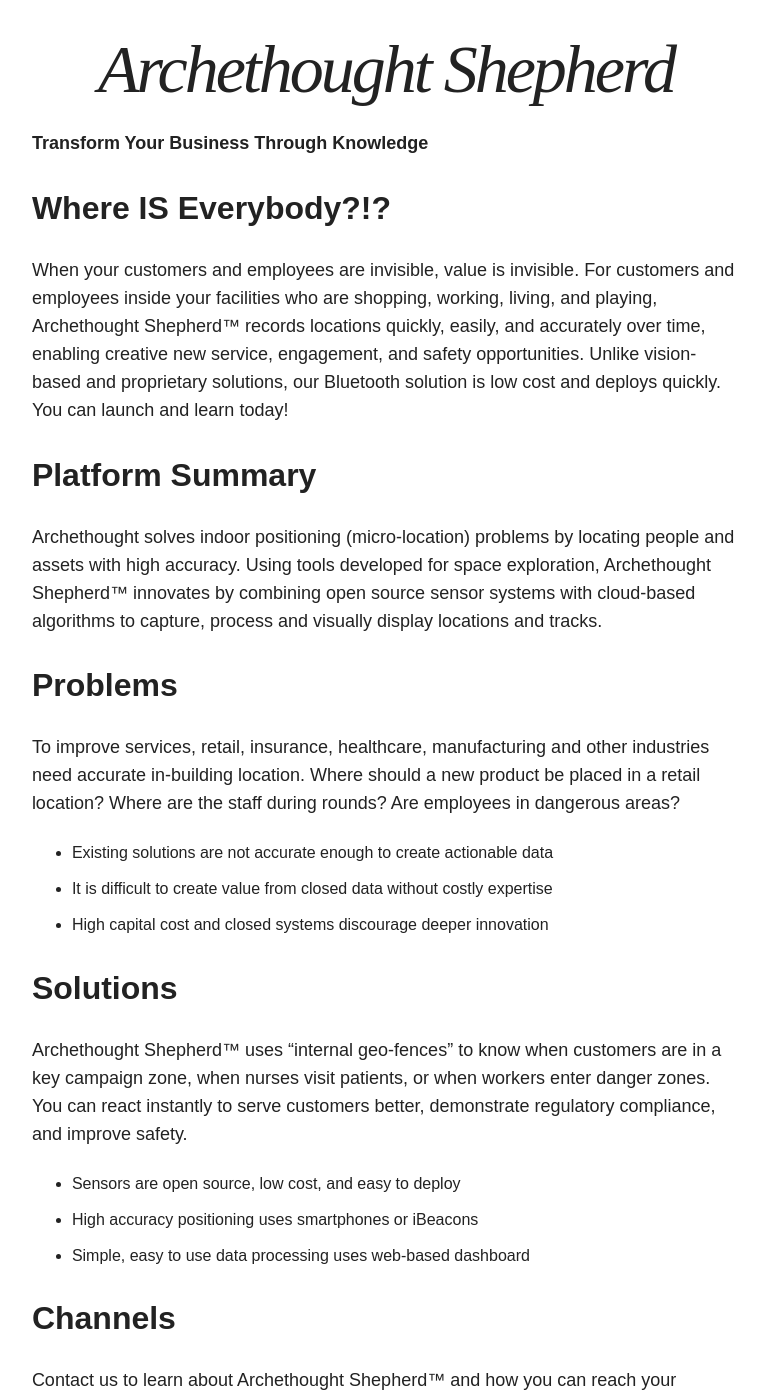
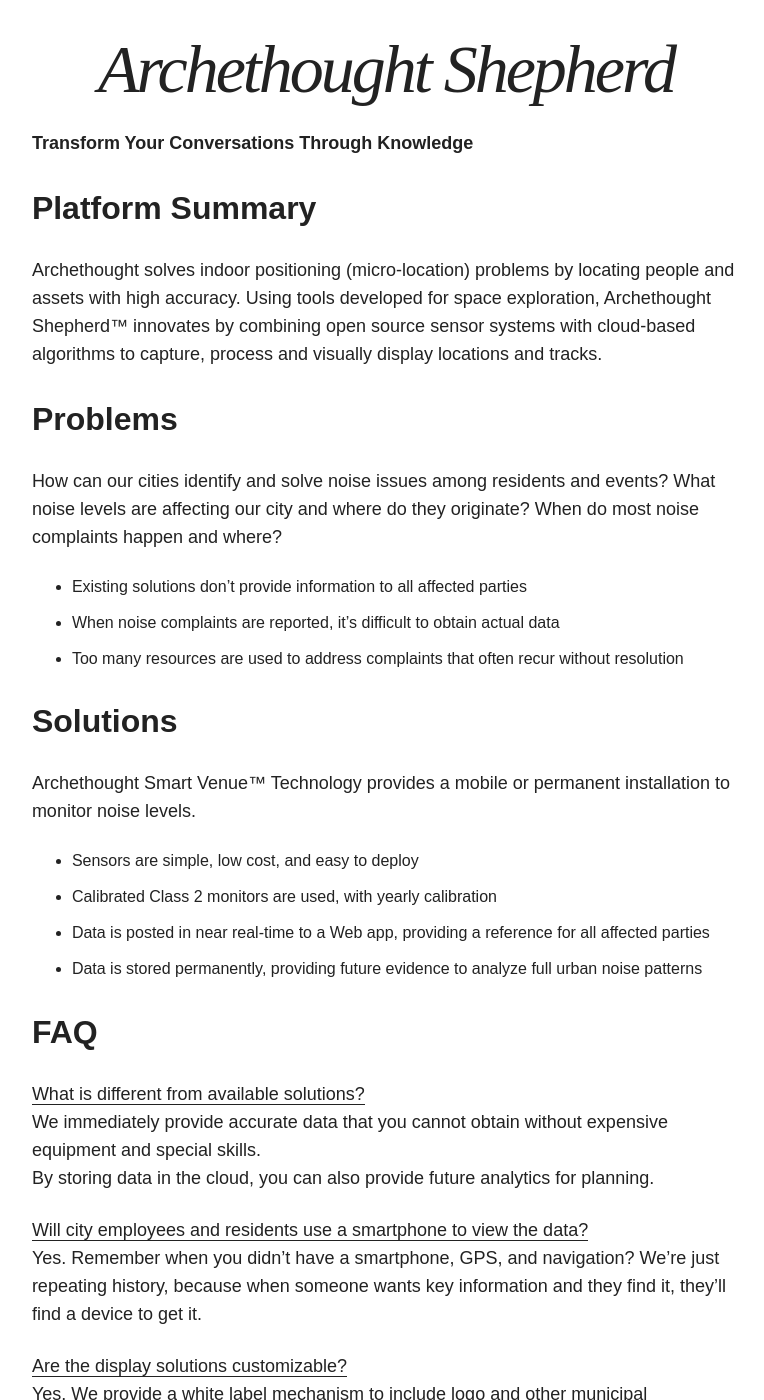
Before and after one commit to Archethought/Archethought.github.io, a Jekyll site: the page built from products/index.md, in a window 1280 px wide and 1400 px high, scrolled down 268 px. Shown: the whole window, without its empty margins (254-1018 px from the left). Built offline with Jekyll 4.4.1, drawn with Linux system fonts in a browser that asks for light colours; nearby versions of some CDN libraries; some of the changed text lies outside the part shown.

Commit message:
Update index.md

```diff
--- a/products/index.md
+++ b/products/index.md
@@ -9,16 +9,8 @@
   creditlink: http://archethought.com
 ---
 
-__Transform Your Business Through Knowledge__
+__Transform Your Conversations Through Knowledge__
 
-
-## Where IS Everybody?!?
-When your customers and employees are invisible, value is invisible.
-For customers and employees inside your facilities who are shopping, working, living, and playing,
-Archethought Shepherd™ records locations quickly, easily, and accurately over time,
-enabling creative new service, engagement, and safety opportunities.
-Unlike vision-based and proprietary solutions, our Bluetooth solution is low cost and
-deploys quickly. You can launch and learn today!
 
 ## Platform Summary
 Archethought solves indoor positioning (micro-location) problems by locating people and assets with high accuracy.
@@ -26,43 +18,27 @@
 sensor systems with cloud-based algorithms to capture, process and visually display locations and tracks.
 
 ## Problems
-To improve services, retail, insurance, healthcare, manufacturing and other industries need accurate in-building location.
-Where should a new product be placed in a retail location?
-Where are the staff during rounds?
-Are employees in dangerous areas?
-* Existing solutions are not accurate enough to create actionable data
-* It is difficult to create value from closed data without costly expertise
-* High capital cost and closed systems discourage deeper innovation
+How can our cities identify and solve noise issues among residents and events?
+What noise levels are affecting our city and where do they originate?
+When do most noise complaints happen and where?
+* Existing solutions don't provide information to all affected parties
+* When noise complaints are reported, it's difficult to obtain actual data
+* Too many resources are used to address complaints that often recur without resolution
 
 ## Solutions
-Archethought Shepherd™ uses “internal geo-fences” to know when customers are in a key campaign zone, when nurses visit patients, or when workers enter danger zones.
-You can react instantly to serve customers better, demonstrate regulatory
-compliance, and improve safety.
-* Sensors are open source, low cost, and easy to deploy
-* High accuracy positioning uses smartphones or iBeacons
-* Simple, easy to use data processing uses web-based dashboard
-
-## Channels
-Contact us to learn about Archethought Shepherd™ and how you can reach your customers with an industry leading, creative solution.
-With your help, we will change your industry.
+Archethought Smart Venue™ Technology provides a mobile or permanent installation to monitor noise levels.
+* Sensors are simple, low cost, and easy to deploy
+* Calibrated Class 2 monitors are used, with yearly calibration
+* Data is posted in near real-time to a Web app, providing a reference for all affected parties
+* Data is stored permanently, providing future evidence to analyze full urban noise patterns
 
 ## FAQ
 <u>What is different from available solutions?</u>
-We give you the data, accurately, that you already own.
-Most commercial systems prohibit you from seeing your actual data.
+We immediately provide accurate data that you cannot obtain without expensive equipment and special skills.
+By storing data in the cloud, you can also provide future analytics for planning.
 
-<u>Is this more accurate than existing solutions?</u>
-Yes. Existing solutions are only accurate to multiple meters; Shepherd™ is accurate to 1 meter or less.
-
-<u>Why is this better than existing solutions?</u>
-Industry standard protocols and widely available iBeacon technology help customers avoid proprietary
-hardware lock-in.
-Start now with a smartphone app.
-No proprietary tags needed.
-
-<u>Will my customers use a smartphone app?</u>
-Yes. Remember when you didn't have a smartphone, GPS, and navigation? We're repeating history.
+<u>Will city employees and residents use a smartphone to view the data?</u>
+Yes. Remember when you didn't have a smartphone, GPS, and navigation? We're just repeating history, because when someone wants key information and they find it, they'll find a device to get it.
 
 <u>Are the display solutions customizable?</u>
-Yes. Our dashboard gives you building block capability to rapidly build and test your own solution workflows.
-All blocks are reusable increasing your innovation potential while freeing your team from data drudgery.
+Yes. We provide a white label mechanism to include logo and other municipal information for the easy-to-use web interface.
```
